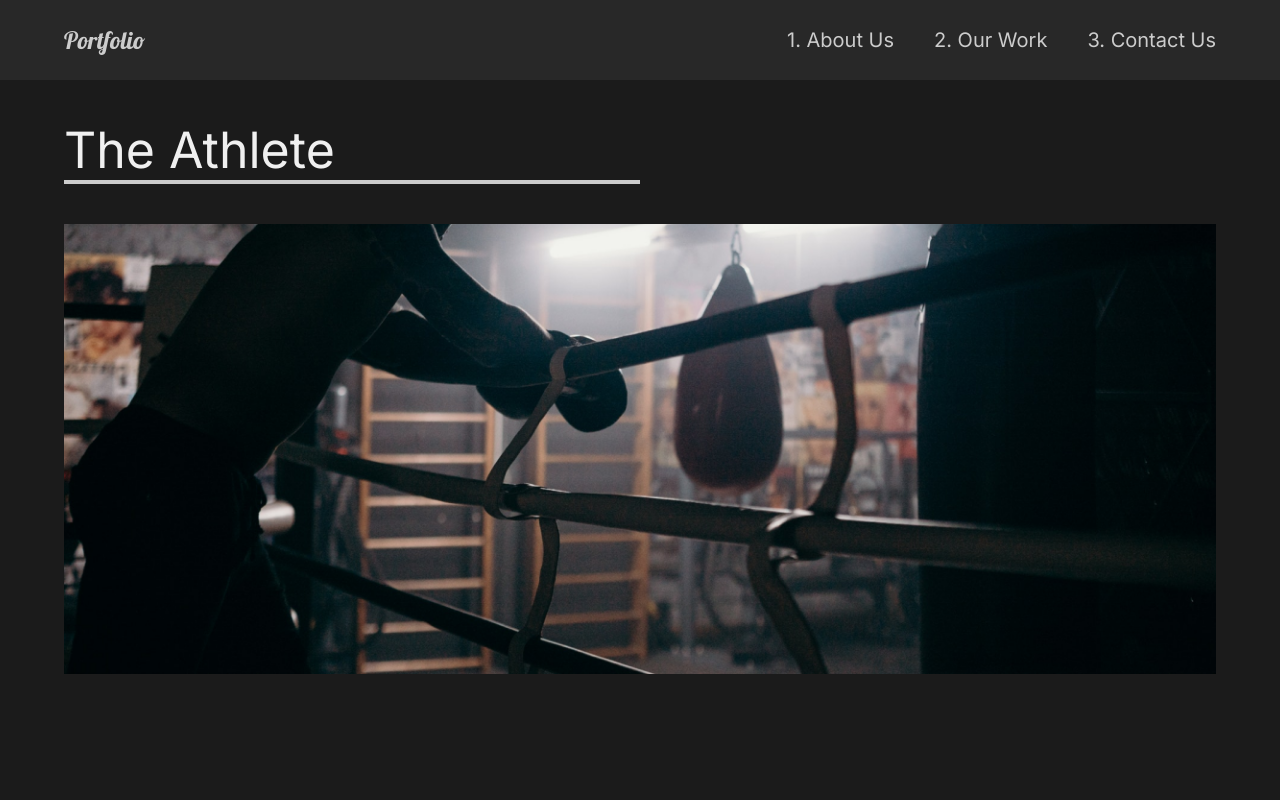
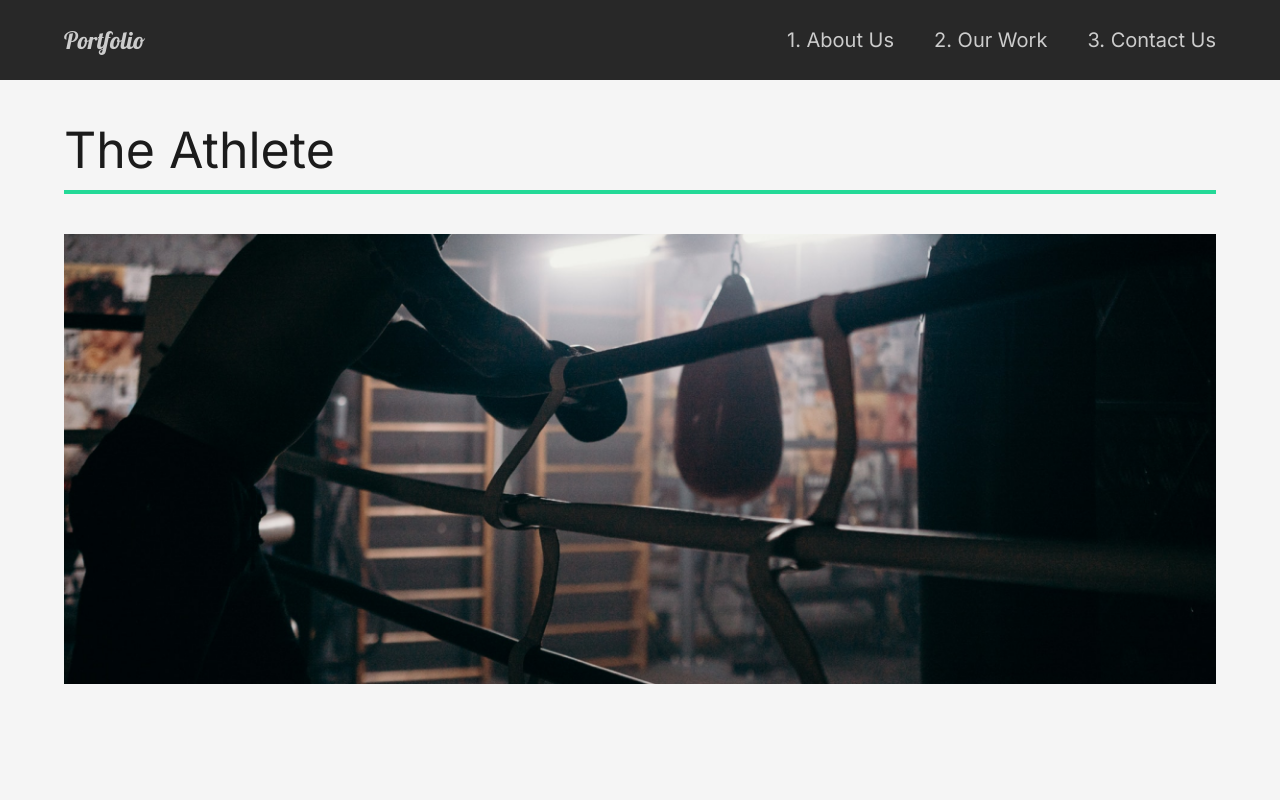
Before and after one commit to infjdeepak/portfolio-website-react, a React (Create React App) app: page /work in a window 1280 px wide. Shown: the top 800 px of the page. Built offline with nearby package versions, Linux system fonts and the light colour scheme.

Commit message:
added ourwork animation

```diff
--- a/src/animation.js
+++ b/src/animation.js
@@ -15,7 +15,6 @@ export const pageAnimation = {
   },
   exit: {
     opacity: 0,
-    y: 300,
     transition: {
       duration: 0.6,
     },
@@ -51,7 +50,7 @@ export const fade = {
 export const imageAnim = {
   hidden: {
     opacity: 0,
-    scale: 1.5,
+    scale: 1.4,
   },
   show: {
     opacity: 1,
@@ -77,3 +76,30 @@ export const waveAnim = {
     },
   },
 };
+export const lineAnim = {
+  hidden: {
+    width: "0%",
+  },
+  show: {
+    width: "100%",
+    transition: {
+      ease: "easeOut",
+      duration: 0.7,
+    },
+  },
+};
+
+export const frameAnim = {
+  hidden: {
+    x: "-130%",
+    skew: "45deg",
+  },
+  show: {
+    x: "100%",
+    skew: "0deg",
+    transition: {
+      ease: "easeOut",
+      duration: 0.7,
+    },
+  },
+};
--- a/src/pages/OurWork.js
+++ b/src/pages/OurWork.js
@@ -2,9 +2,16 @@ import athleteSmall from "../img/athlete-small.png";
 import goodtimeSmall from "../img/goodtimes-small.png";
 import theracerSmall from "../img/theracer-small.png";
 import styled from "styled-components";
+import { Hide } from "../styles";
 import { Link } from "react-router-dom";
 import { motion } from "framer-motion";
-import { pageAnimation } from "../animation";
+import {
+  pageAnimation,
+  fade,
+  imageAnim,
+  lineAnim,
+  frameAnim,
+} from "../animation";
 const OurWork = () => {
   return (
     <Work
@@ -13,14 +20,24 @@ const OurWork = () => {
       animate={"show"}
       exit={"exit"}
     >
+      <Frame1 variants={frameAnim}></Frame1>
+      <Frame2 variants={frameAnim}></Frame2>
+      <Frame3 variants={frameAnim}></Frame3>
+      <Frame4 variants={frameAnim}> </Frame4>
+
       <Movie>
-        <h2>The Athlete</h2>
-        <div className="line"></div>
+        <motion.h2 variants={fade}>The Athlete</motion.h2>
+        <motion.div variants={lineAnim} className="line"></motion.div>
         <Link to="/work/the-athlete">
-          <img src={athleteSmall} alt="the athlete" />
+          <Hide>
+            <motion.img
+              variants={imageAnim}
+              src={athleteSmall}
+              alt="the athlete"
+            />
+          </Hide>
         </Link>
       </Movie>
-
       <Movie>
         <h2>The Racer</h2>
         <div className="line"></div>
@@ -28,7 +45,6 @@ const OurWork = () => {
           <img src={theracerSmall} alt="the racer" />
         </Link>
       </Movie>
-
       <Movie>
         <h2>Good Times</h2>
         <div className="line"></div>
@@ -42,19 +58,21 @@ const OurWork = () => {
 
 //styled components
 const Work = styled(motion.div)`
-  width: 90%;
-  margin: auto;
+  padding: 0 5%;
+  color: #1b1b1b;
+  background: whitesmoke;
 `;
 const Movie = styled.div`
   min-height: 90vh;
   min-height: 90svh;
   padding: 4rem 0;
   .line {
-    width: 50%;
-    background: #cccccc;
+    width: 100%;
+    background: #23d997;
     height: 0.4rem;
-    margin-bottom: 4rem;
+    margin: 1rem 0 4rem 0;
   }
+
   img {
     width: 100%;
     height: 45rem;
@@ -63,7 +81,23 @@ const Movie = styled.div`
     transition: all 0.9s ease;
   }
 `;
-const Hide = styled.div`
-  overflow: hidden;
+
+const Frame1 = styled(motion.div)`
+  z-index: 4;
+  position: fixed;
+  top: 10%;
+  left: 0;
+  width: 100%;
+  height: 100vh;
+  background: lightcyan;
+`;
+const Frame2 = styled(Frame1)`
+  background: lightgreen;
+`;
+const Frame3 = styled(Frame1)`
+  background: lightcoral;
+`;
+const Frame4 = styled(Frame1)`
+  background: lightsalmon;
 `;
 export default OurWork;
```
